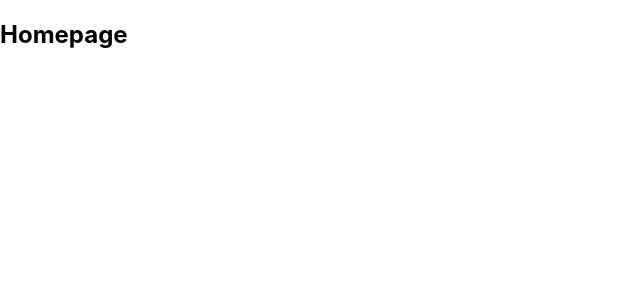
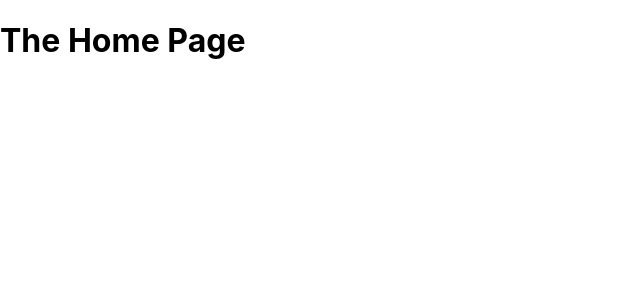
Before and after one commit to calls9-jacobmarsay/NextJS_APP, a Next.js app: page / in a window 1280 px wide. Shown: the top 300 px of the page, without its empty margins (0-640 px from the left). Built offline with nearby package versions, Linux system fonts and the light colour scheme.

Commit message:
content change

```diff
--- a/pages/index.js
+++ b/pages/index.js
@@ -1,6 +1,6 @@
 const HomePage = () => {
     return(
-        <h2>Homepage</h2>
+        <h1>The Home Page</h1>
     );
 }
 
```
